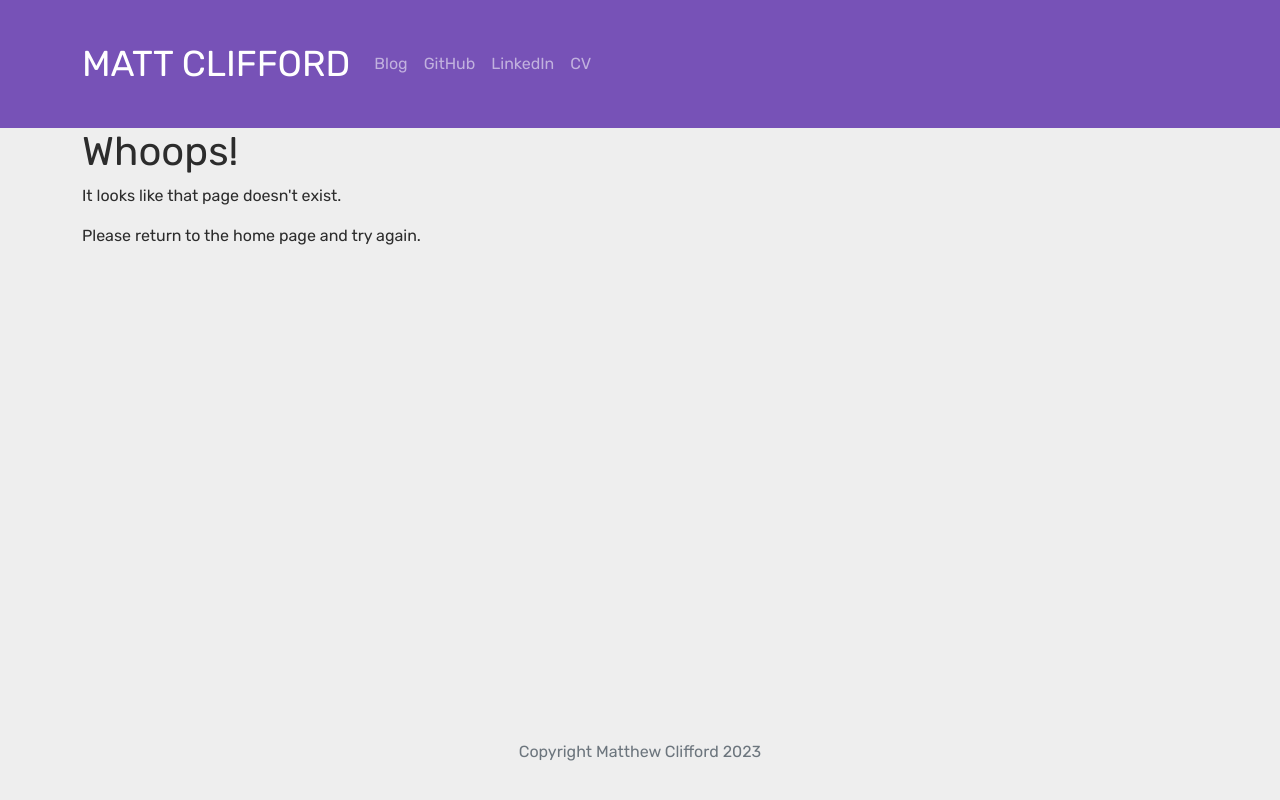
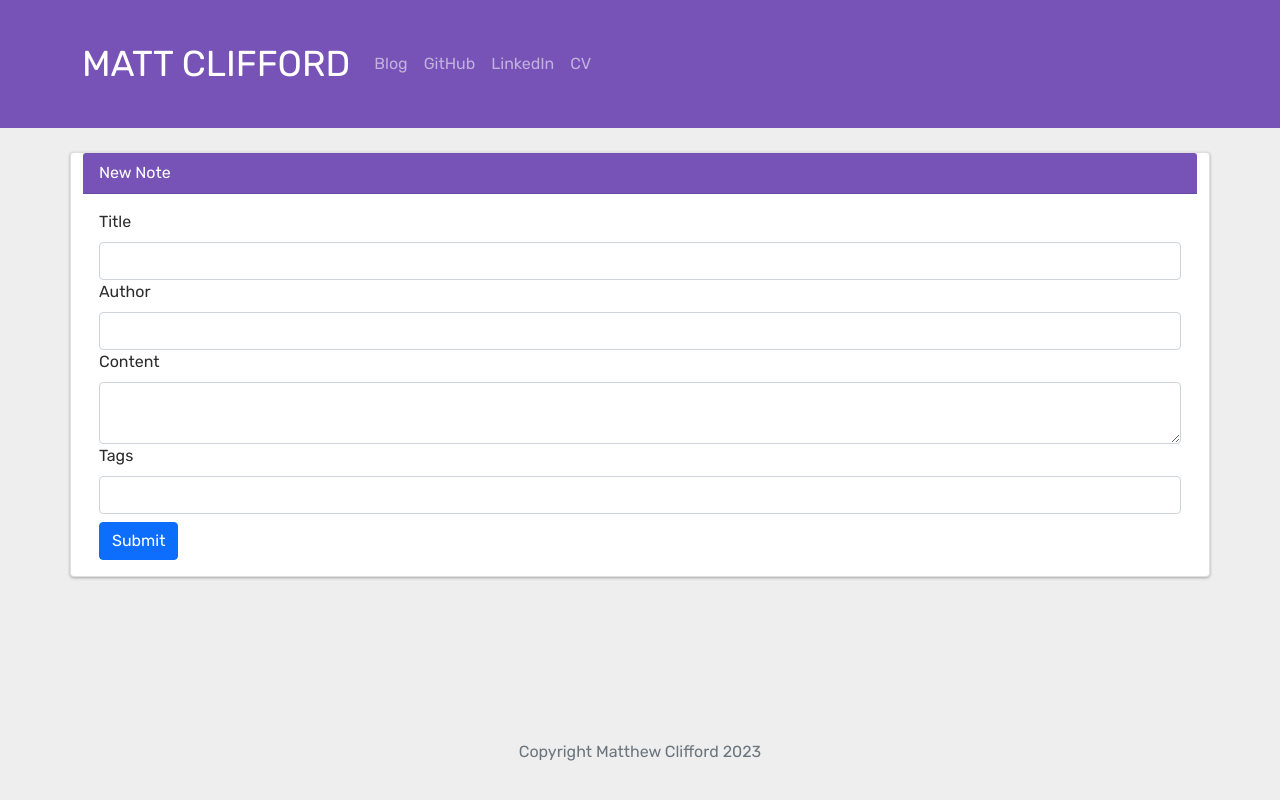
Before and after one commit to BuenVia/portfolio_react, a React (Create React App) app: page /notes in a window 1280 px wide. Built offline with nearby package versions, Linux system fonts and the light colour scheme.

Commit message:
addition of notes form

```diff
--- a/src/App.js
+++ b/src/App.js
@@ -4,6 +4,7 @@ import Layout from "./pages/Layout";
 import Home from "./pages/Home";
 import Blog from "./pages/Blog";
 import NoPage from "./pages/NoPage";
+import Notes from "./pages/Notes";
 
 
 
@@ -15,6 +16,7 @@ export default function App() {
         <Route path="/" element={<Layout />}>
           <Route index element={<Home />} />
           <Route path="blog" element={<Blog />} />
+          <Route path="notes" element={<Notes />} />
           <Route path="*" element={<NoPage />} />
         </Route>
       </Routes>
--- /dev/null
+++ b/src/pages/Notes.js
@@ -0,0 +1,63 @@
+import { useState } from "react";
+
+
+const Notes = () => {
+
+    const [newNote, setNewNote] = useState({
+        title: "",
+        author: "",
+        content: "",
+        tags: [],
+        createdAt: "2024-01-01"
+    })
+
+    const handleChange = (e) => {
+        const { name, value } = e.target
+        setNewNote(prevVals => {
+            return {
+                ...prevVals,
+                [name]: value
+            }
+        })
+    }
+
+    const handleClick = (e) => {
+        e.preventDefault()
+        console.log(newNote);
+    }
+
+    return (
+        <div>
+            <div className="container mb-4">
+                <div className="row mt-4">
+                    <div className="card">
+                        <div className="card-header">New Note</div>
+                        <div className="card-body">
+                            <form onSubmit={handleClick}>
+                                <div className="">
+                                    <label className="form-label">Title</label>
+                                    <input type="text" className="form-control" name="title" onChange={handleChange}></input>
+                                </div>
+                                <div className="">
+                                    <label className="form-label">Author</label>
+                                    <input type="text" className="form-control" name="author" onChange={handleChange}></input>
+                                </div>
+                                <div className="">
+                                    <label className="form-label">Content</label>
+                                    <textarea className="form-control" name="content" onChange={handleChange}></textarea>
+                                </div>
+                                <div className="">
+                                    <label className="form-label">Tags</label>
+                                    <input type="text" className="form-control" name="tags" onChange={handleChange}></input>
+                                </div>
+                                <button type="submit" className="btn btn-primary mt-2">Submit</button>
+                            </form>
+                        </div>
+                    </div>
+                </div>
+            </div>
+        </div>
+    )
+}
+
+export default Notes;
```
Also changed, not shown: 1 other file (tests, documents, lock files or other folders).
